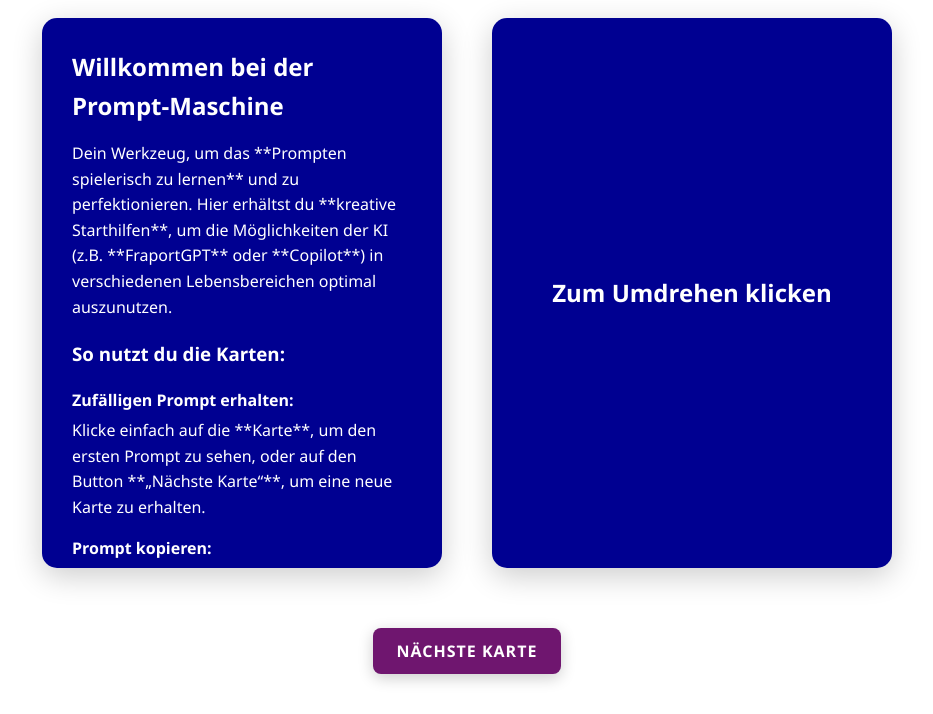
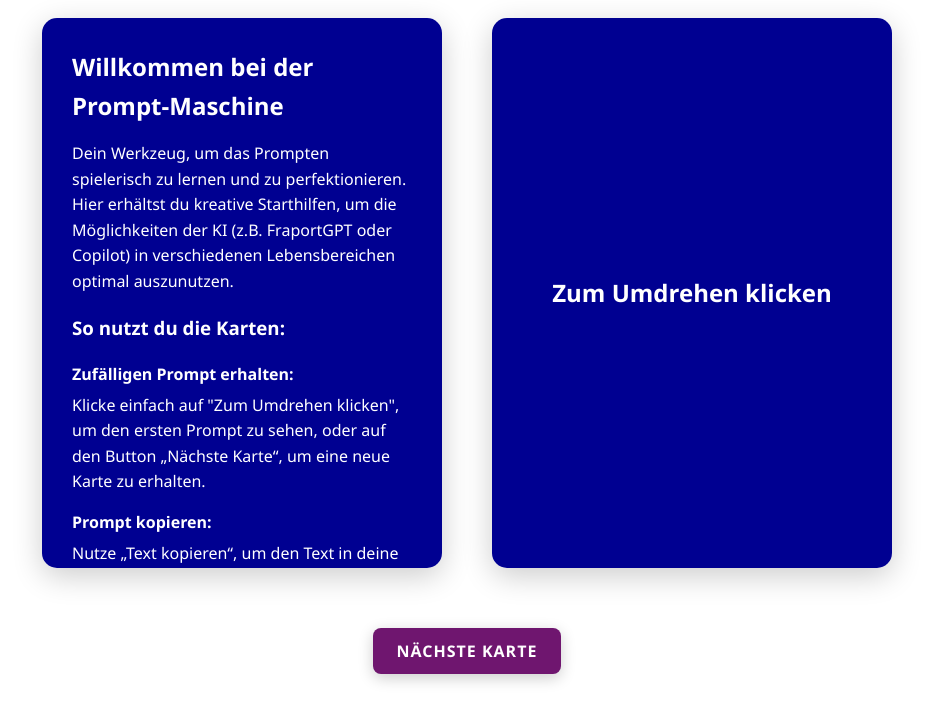
Before and after one commit to GMS-01/Promptomat, a plain HTML site: page index.html in a window 1280 px wide. Shown: the part 126-840 px from the top of the page, without its empty margins (173-1106 px from the left). Drawn offline with Linux system fonts and the light colour scheme.

Commit message:
Update index.html

```diff
--- a/index.html
+++ b/index.html
@@ -188,18 +188,18 @@
 
     <div class="info-card">
         <h2>Willkommen bei der Prompt-Maschine</h2>
-        <p>Dein Werkzeug, um das **Prompten spielerisch zu lernen** und zu perfektionieren. Hier erhältst du **kreative Starthilfen**, um die Möglichkeiten der KI (z.B. **FraportGPT** oder **Copilot**) in verschiedenen Lebensbereichen optimal auszunutzen.</p>
+        <p>Dein Werkzeug, um das Prompten spielerisch zu lernen und zu perfektionieren. Hier erhältst du kreative Starthilfen, um die Möglichkeiten der KI (z.B. FraportGPT oder Copilot) in verschiedenen Lebensbereichen optimal auszunutzen.</p>
 
         <h3>So nutzt du die Karten:</h3>
         <ul>
             <li>
-                <strong>Zufälligen Prompt erhalten:</strong> Klicke einfach auf die **Karte**, um den ersten Prompt zu sehen, oder auf den Button **„Nächste Karte“**, um eine neue Karte zu erhalten.
+                <strong>Zufälligen Prompt erhalten:</strong> Klicke einfach auf "Zum Umdrehen klicken", um den ersten Prompt zu sehen, oder auf den Button „Nächste Karte“, um eine neue Karte zu erhalten.
             </li>
             <li>
-                <strong>Prompt kopieren:</strong> Nutze **„Text kopieren“**, um den Text in deine Zwischenablage zu übernehmen.
+                <strong>Prompt kopieren:</strong> Nutze „Text kopieren“, um den Text in deine Zwischenablage zu übernehmen.
             </li>
             <li>
-                <strong>Anpassen und Starten:</strong> Füge den Prompt in dein KI-Tool ein. Ersetze die **Platzhalter** (z.B. <code>[Thema]</code>, <code>[X]</code>, <code>[...]</code>) durch deine **konkreten Informationen** und schaue, was die KI dir vorschlägt.
+                <strong>Anpassen und Starten:</strong> Füge den Prompt in dein KI-Tool ein. Ersetze die Platzhalter (z.B. <code>[Thema]</code>, <code>[X]</code>, <code>[...]</code>) durch deine konkreten Informationen und schaue, was die KI dir vorschlägt.
             </li>
         </ul>
         <p>Viel Spaß beim Lernen und Experimentieren!</p>
```
